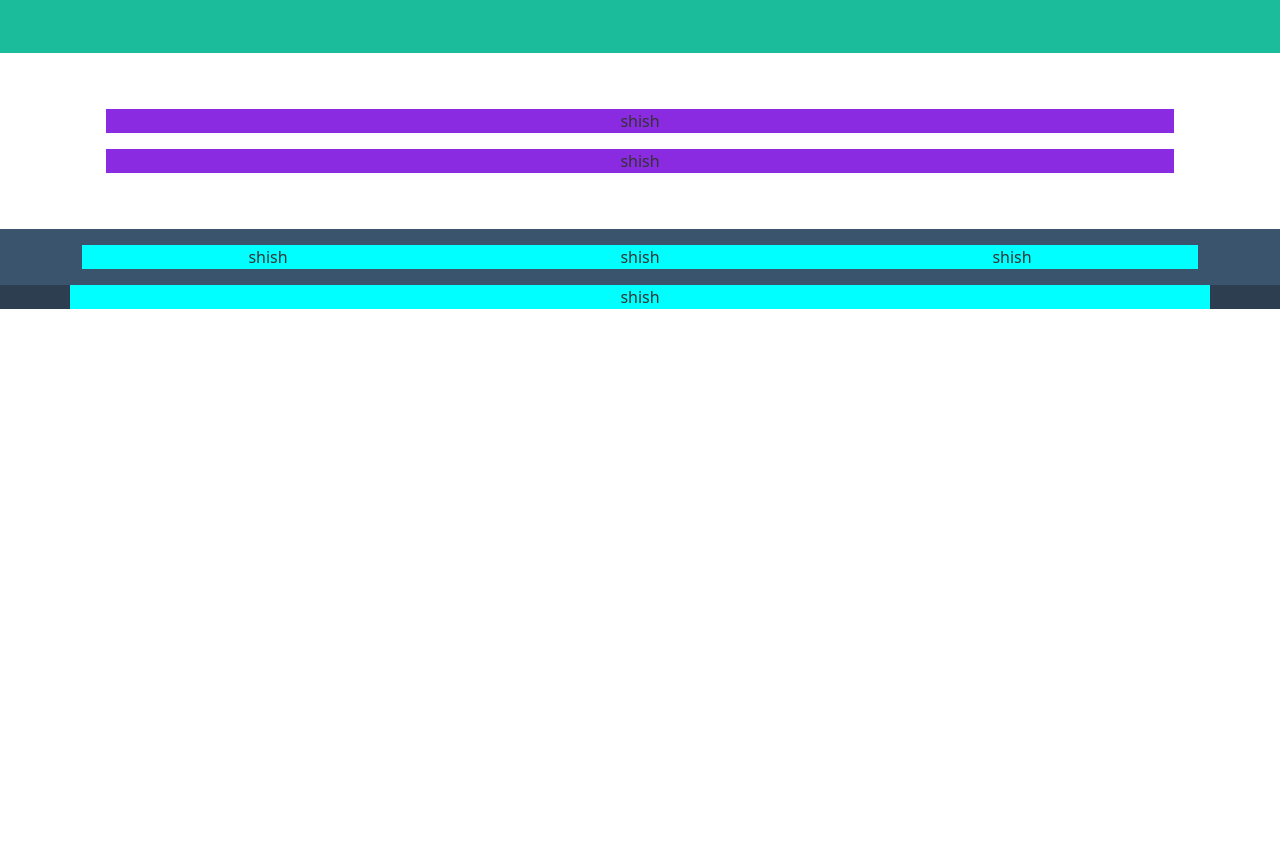
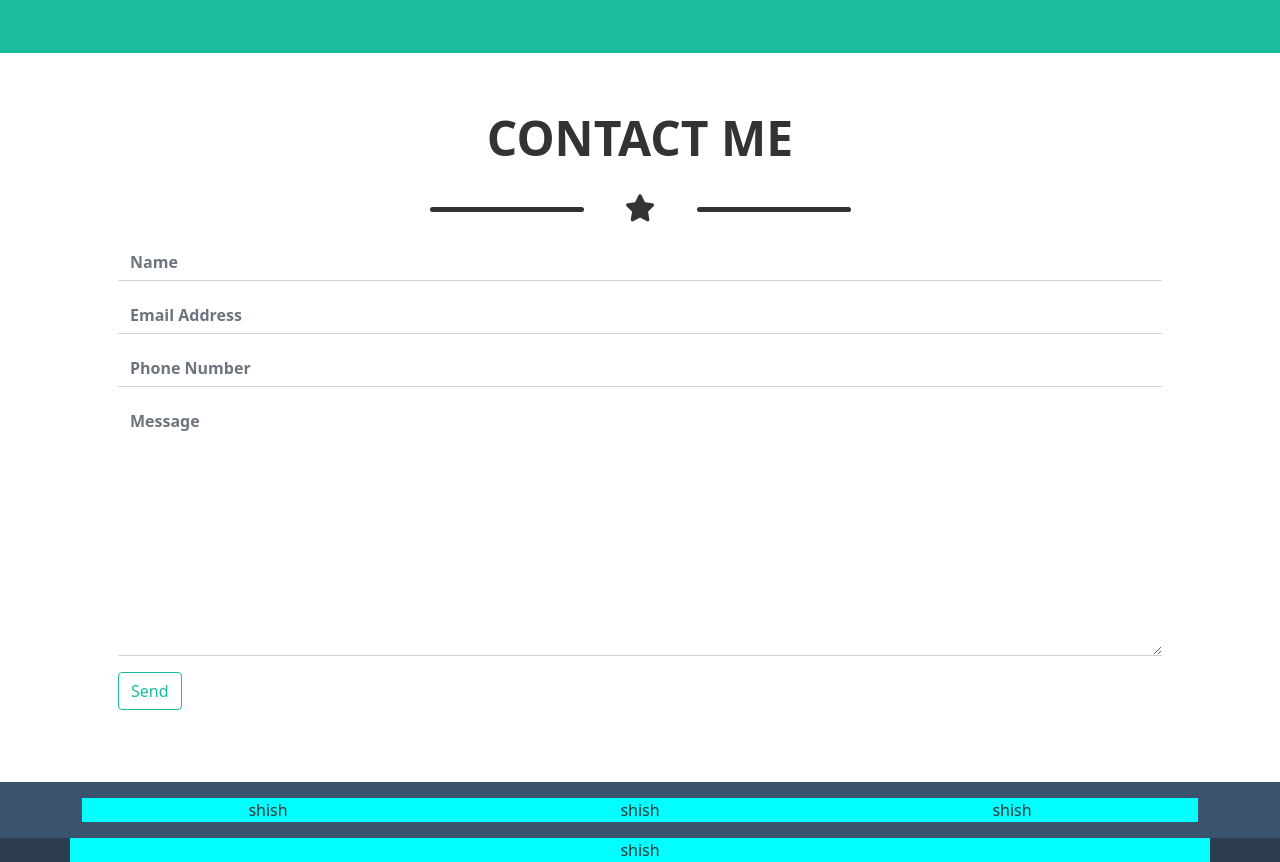
Before and after one commit to AnielloPiscopo/html-css-bootstrap-freelancer, a plain HTML site: page index.html in a window 1280 px wide. Shown: the part 1815-2677 px from the top of the page. Before the commit the page ends 2124 px from the top, so only its background shows below. Drawn offline with nearby package versions, Linux system fonts and the light colour scheme.

Commit message:
Added the form

```diff
--- a/css/style.css
+++ b/css/style.css
@@ -1,10 +1,5 @@
 /* !-------------------------------------------------------------------
 MOMENTANEAL STYLES */
-
-#contact [class*='col']{
-    background-color: blueviolet;
-}
-
 footer [class*='col']{
     background-color: aqua;
 }
@@ -48,9 +43,10 @@ body{
 
 
 /* ? OTHER */
-.my-btn:focus{
-    box-shadow: none !important;
-    outline: none !important;
+.my-btn{
+    color: var(--jumbotron-bg-color);
+    border-color: var(--jumbotron-bg-color);
+    background-color: var(--secondary-text-color);
 }
 
 .my-bg-color-green .my-btn{
@@ -63,6 +59,17 @@ body{
     background-color: var(--secondary-text-color);
     color: var(--jumbotron-bg-color);
 }
+
+
+/* ? COMBINATIONS */
+.my-btn:focus,
+input:focus,
+textarea:focus{
+    box-shadow: none !important;
+    outline: none !important;
+}
+
+
 
 
 
@@ -95,6 +102,16 @@ main .my-decoration-element hr{
 /* ? JUMBOTRON SECTION */
 #jumbotron .my-title{
     font-size: 2.5rem;
+}
+
+
+/* ? CONTACT SECTION */
+#contact .my-form input,
+#contact .my-form textarea{
+    border-top: none;
+    border-left: none;
+    border-right: none;
+    border-radius: 0;
 }
 
 
--- a/index.html
+++ b/index.html
@@ -206,12 +206,12 @@
                     </div>
 
                     <!-- ? Decoration -->
-                    <div class="row py-2 align-items-center justify-content-center my-decoration-element">
+                    <div class="row py-2 align-items-center justify-content-center text-center my-decoration-element">
                         <div class="col-3 col-lg-2">
                             <hr class="rounded">
                         </div>
                         <div class="col-2 col-md-1">
-                            <i class="fa-solid fa-star my-icon d-block text-center"></i>
+                            <i class="fa-solid fa-star my-icon"></i>
                         </div>
                         <div class="col-3 col-lg-2">
                             <hr class="rounded">
@@ -250,12 +250,47 @@
             <!-- ? CONTACT SECTION -->
             <section id="contact">
                 <div class="container-md p-5">
+                    <!-- ? Title -->
                     <div class="row py-2 text-center">
-                        <div class="col-12">shish</div>
+                        <div class="col-12">
+                            <h2 class="my-title text-uppercase fw-bold">Contact Me</h2>
+                        </div>
                     </div>
 
-                    <div class="row py-2 text-center">
-                        <div class="col-12">shish</div>
+                    <!-- ? Decoration -->
+                    <div class="row py-2 align-items-center justify-content-center text-center my-decoration-element">
+                        <div class="col-3 col-lg-2">
+                            <hr class="rounded">
+                        </div>
+                        <div class="col-2 col-md-1">
+                            <i class="fa-solid fa-star my-icon"></i>
+                        </div>
+                        <div class="col-3 col-lg-2">
+                            <hr class="rounded">
+                        </div>
+                    </div>
+
+                    <!-- ? Form -->
+                    <div class="py-2 my-form">
+                        <div class="mb-3">
+                            <input type="text" class="form-control fw-bold" required placeholder="Name">
+                          </div>
+
+                          <div class="mb-3">
+                            <input type="email" class="form-control fw-bold" placeholder="Email Address">
+                          </div>
+
+                          <div class="mb-3">
+                            <input type="number" class="form-control fw-bold" placeholder="Phone Number">
+                          </div>
+
+                          <div class="mb-3">
+                            <textarea class='form-control fw-bold' cols="30" rows="10" placeholder="Message"></textarea>
+                          </div>
+
+                          <div class="mb-3">
+                            <a href="#" class="my-btn btn btn-primary">Send</a>
+                          </div>
                     </div>
                 </div>
             </section>
```
